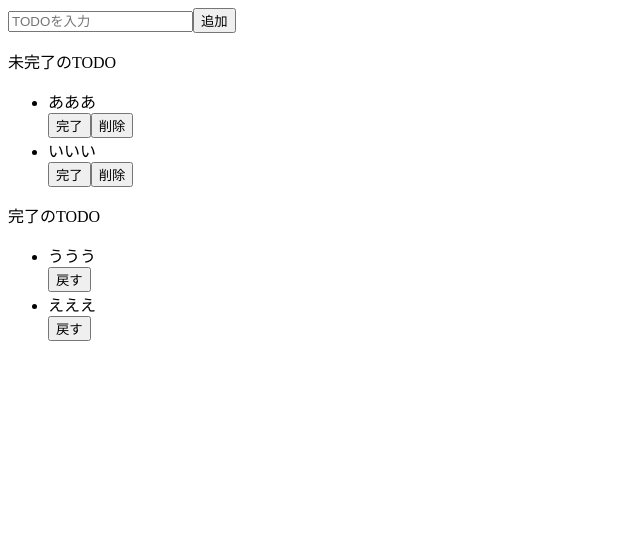
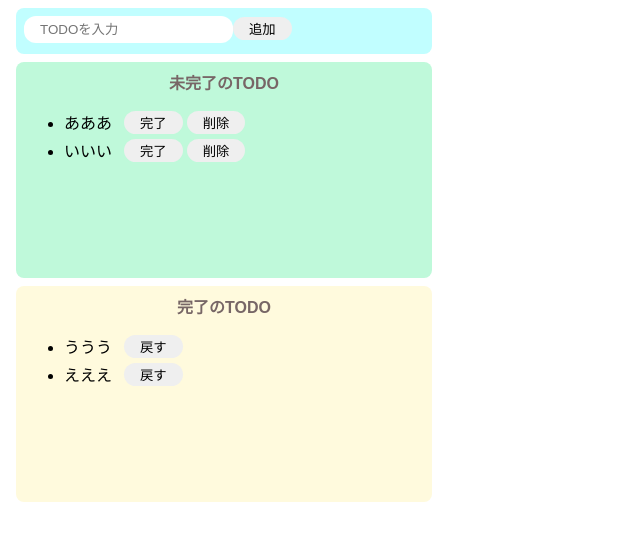
Before and after one commit to nakaji0210/u-react-todo, a React (Create React App) app: page / in a window 1280 px wide. Shown: the top 540 px of the page, without its empty margins (0-640 px from the left). Built offline with nearby package versions, Linux system fonts and the light colour scheme.

Commit message:
cssでスタイリング

```diff
--- a/src/App.jsx
+++ b/src/App.jsx
@@ -3,20 +3,20 @@
 export const App = () => {
   return (
     <>
-      <div>
+      <div className="input-area">
         <input placeholder="TODOを入力" />
         <button>追加</button>
       </div>
 
-      <div>
-        <p>未完了のTODO</p>
+      <div className="incomplete-area">
+        <p className="title">未完了のTODO</p>
         <ul>
-          <div>
+          <div className="list-row">
             <li>あああ</li>
             <button>完了</button>
             <button>削除</button>
           </div>
-          <div>
+          <div className="list-row">
             <li>いいい</li>
             <button>完了</button>
             <button>削除</button>
@@ -24,14 +24,14 @@
         </ul>
       </div>
 
-      <div>
-        <p>完了のTODO</p>
+      <div className="complete-area">
+        <p className="title">完了のTODO</p>
         <ul>
-          <div>
+          <div className="list-row">
             <li>ううう</li>
             <button>戻す</button>
           </div>
-          <div>
+          <div className="list-row">
             <li>えええ</li>
             <button>戻す</button>
           </div>
--- a/src/styles.css
+++ b/src/styles.css
@@ -0,0 +1,68 @@
+body {
+  font-family: sans-serif;
+}
+
+input {
+  border-radius: 12px;
+  border: none;
+  outline: none;
+  padding: 6px 16px;
+}
+
+button {
+  border-radius: 16px;
+  border: none;
+  padding: 2px 16px;
+  margin-right: 4px;
+}
+
+button:hover {
+  background-color: #6555ef;
+  color: #fff;
+  cursor: pointer;
+}
+
+li {
+  margin-right: 12px;
+}
+
+.input-area {
+  background-color: #c1feff;
+  width: 400px;
+  height: 30px;
+  padding: 8px;
+  margin: 8px;
+  border-radius: 8px;
+}
+
+.incomplete-area {
+  background-color: #bff9da;
+  width: 400px;
+  min-height: 200px;
+  padding: 8px;
+  margin: 8px;
+  border-radius: 8px;
+}
+
+.complete-area {
+  background-color: #fffadd;
+  width: 400px;
+  min-height: 200px;
+  padding: 8px;
+  margin: 8px;
+  border-radius: 8px;
+}
+
+.title {
+  text-align: center;
+  margin-top: 0;
+  margin-bottom: 4px;
+  font-weight: bold;
+  color: #766;
+}
+
+.list-row {
+  display: flex;
+  align-items: center;
+  padding-bottom: 4px;
+}
```
